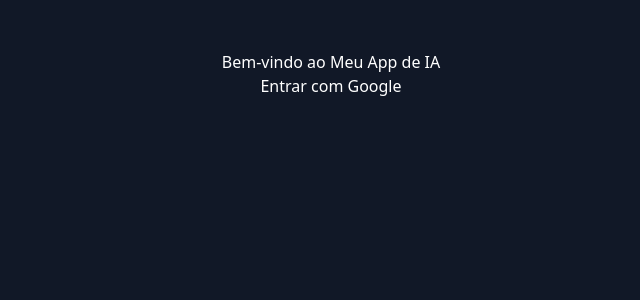
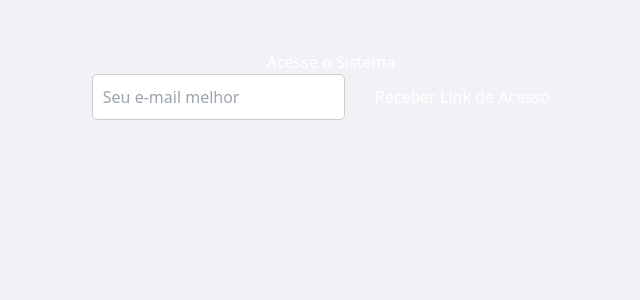
Before and after one commit to Dalumk-Corp/controla-codigo, a React (Vite) app: page /#/ in a window 1280 px wide. Shown: the top 300 px of the page, without its empty margins (309-949 px from the left). Built offline with nearby package versions, Linux system fonts and the light colour scheme.

Commit message:
Add email login functionality to App component

```diff
--- a/App.tsx
+++ b/App.tsx
@@ -7,6 +7,7 @@ const supabase = createClient('https://ryxsadnykjzbawhzgukk.supabase.co', 'eyJhb
 function App() {
   const [user, setUser] = useState(null)
   const [isSubscriber, setIsSubscriber] = useState(false)
+  const [email, setEmail] = useState('')
 
   useEffect(() => {
     // Verifica se o usuário está logado
@@ -29,20 +30,34 @@ function App() {
     if (data?.plano_ativo) setIsSubscriber(true)
   }
 
-  async function login() {
-    await supabase.auth.signInWithOAuth({ provider: 'google' })
+  async function loginComEmail() {
+  const { error } = await supabase.auth.signInWithOtp({
+    email: email,
+    options: {
+      emailRedirectTo: window.location.origin, // Manda o usuário de volta para o seu site
+    }
+  })
+  if (error) alert("Erro ao enviar e-mail: " + error.message)
+  else alert("Verifique sua caixa de entrada! Enviamos um link de acesso.")
 }
 
-  // TELA DE LOGIN
+// TELA DE LOGIN (Substitua aquela azul por esta)
 if (!user) {
   return (
-      <div style={{ padding: '50px', textAlign: 'center' }}>
-        <h1>Bem-vindo ao Meu App de IA</h1>
-        <button onClick={login}>Entrar com Google</button>
+    <div style={{ padding: '50px', textAlign: 'center', backgroundColor: '#f0f2f5', minHeight: '100vh' }}>
+      <h1>Acesse o Sistema</h1>
+      <input
+        type="email"
+        placeholder="Seu e-mail melhor"
+        onChange={(e) => setEmail(e.target.value)}
+        style={{ padding: '10px', borderRadius: '5px', border: '1px solid #ccc', marginRight: '10px' }}
+      />
+      <button onClick={loginComEmail} style={{ padding: '10px 20px', cursor: 'pointer' }}>
+        Receber Link de Acesso
+      </button>
     </div>
   )
 }
-
   // TELA DE PAGAMENTO (Se logado mas não pagou)
   if (!isSubscriber) {
     return (
```
Lines whose indentation alone changed are shown as unchanged.
